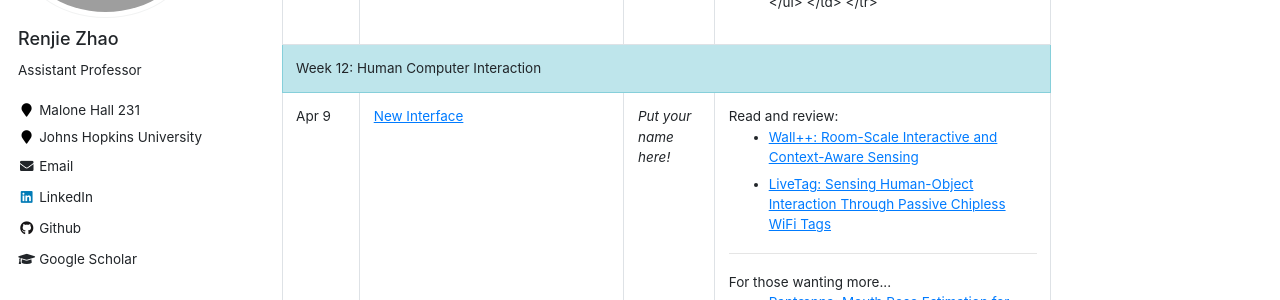
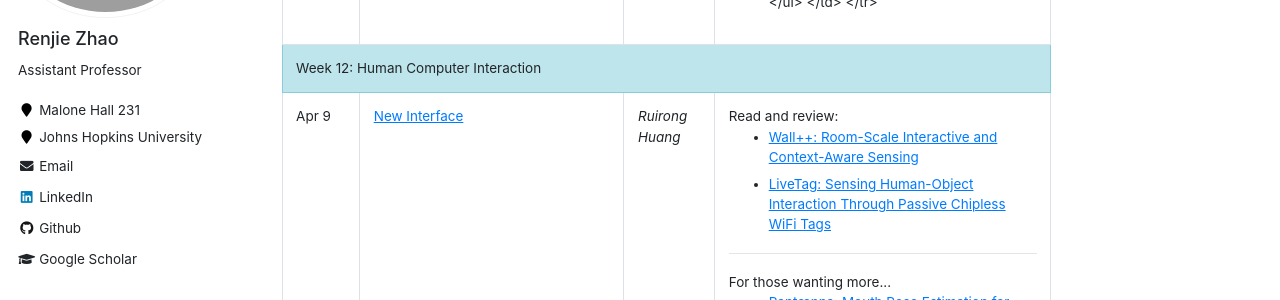
Before and after one commit to mle0108/RenjieZhao.github.io, a Jekyll site: the page built from _teaching/2024-spring-716.md, in a window 1280 px wide and 900 px high, scrolled down 11616 px. Shown: the part 152-452 px from the top of the window. Built offline with Jekyll 4.4.1, drawn with Linux system fonts in a browser that asks for light colours.

Commit message:
Update 2024-spring-716.md
April 9th Discussion Lead: Ruirong Huang

```diff
--- a/_teaching/2024-spring-716.md
+++ b/_teaching/2024-spring-716.md
@@ -871,7 +871,7 @@ The project will have three milestones:
           <li>Why do we need the implementation of WISP tag and the SDR based reader?</li>
         </ul> -->
         </td>
-        <td><i>Put your name here!</i></td>
+        <td><i>Ruirong Huang</i></td>
         <td>
           Read and review:
           <ul>
```
